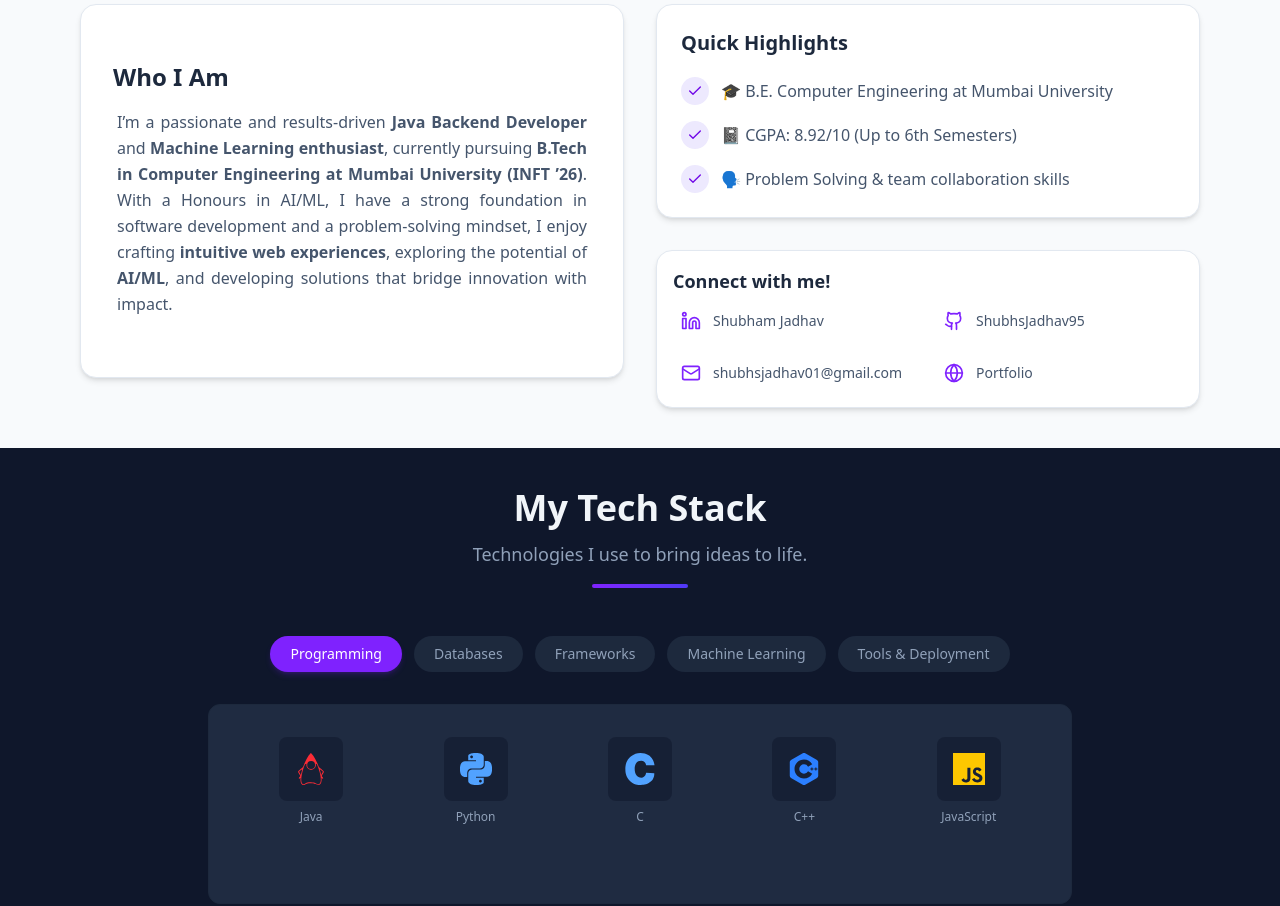
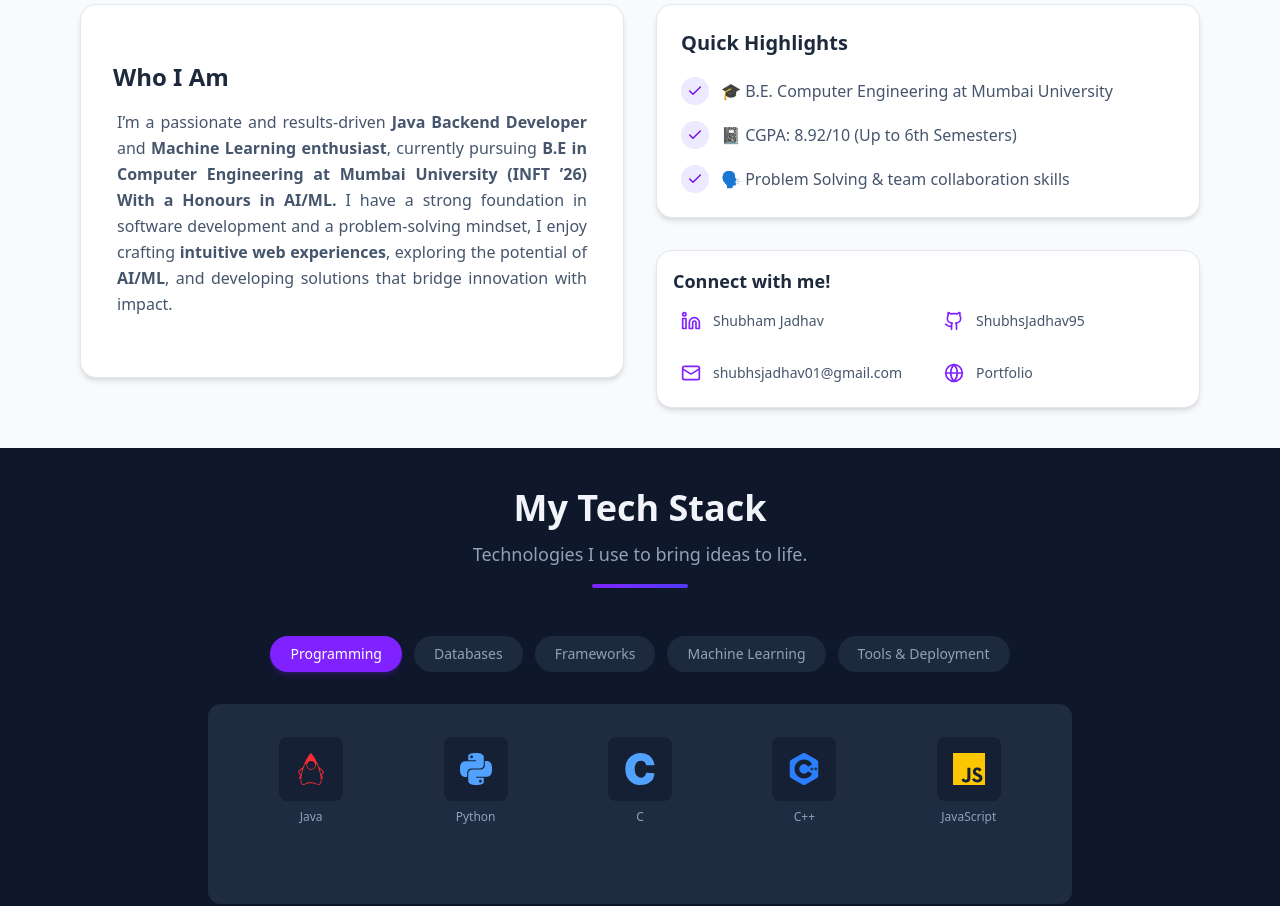
Before and after one commit to shubhsJadhav95/Portfolio, a Next.js app: page / in a window 1280 px wide. Shown: the part 920-1826 px from the top of the page. Built offline with nearby package versions, Linux system fonts and the light colour scheme.

Commit message:
changes is about page

```diff
--- a/src/app/components/about.tsx
+++ b/src/app/components/about.tsx
@@ -26,7 +26,7 @@ export default function About() {
             <div>
               <h3 className="text-2xl font-semibold text-slate-800 mb-4">Who I Am</h3>
               <p className="m-1 text-slate-600 leading-relaxed text-justify">
-                I’m a passionate and results-driven <span className="font-semibold">Java Backend Developer</span> and <span className="font-semibold">Machine Learning enthusiast</span>, currently pursuing <span className="font-semibold">B.Tech in Computer Engineering  at Mumbai University (INFT ’26)</span>. With a Honours in AI/ML, I have a strong foundation in software development and a problem-solving mindset, I enjoy crafting <span className="font-semibold">intuitive web experiences</span>, exploring the potential of <span className="font-semibold">AI/ML</span>, and developing solutions that bridge innovation with impact.
+                I’m a passionate and results-driven <span className="font-semibold">Java Backend Developer</span> and <span className="font-semibold">Machine Learning enthusiast</span>, currently pursuing <span className="font-semibold">B.E in Computer Engineering  at Mumbai University (INFT ’26) With a Honours in AI/ML.</span> I have a strong foundation in software development and a problem-solving mindset, I enjoy crafting <span className="font-semibold">intuitive web experiences</span>, exploring the potential of <span className="font-semibold">AI/ML</span>, and developing solutions that bridge innovation with impact.
               </p>
 
             </div>
```
